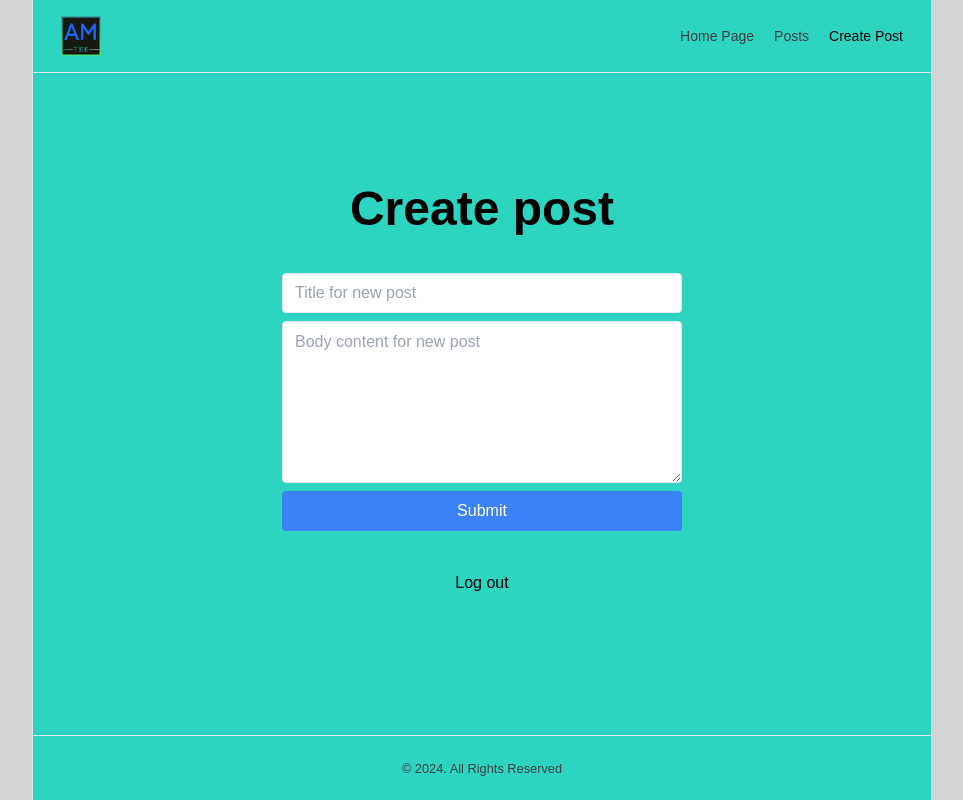
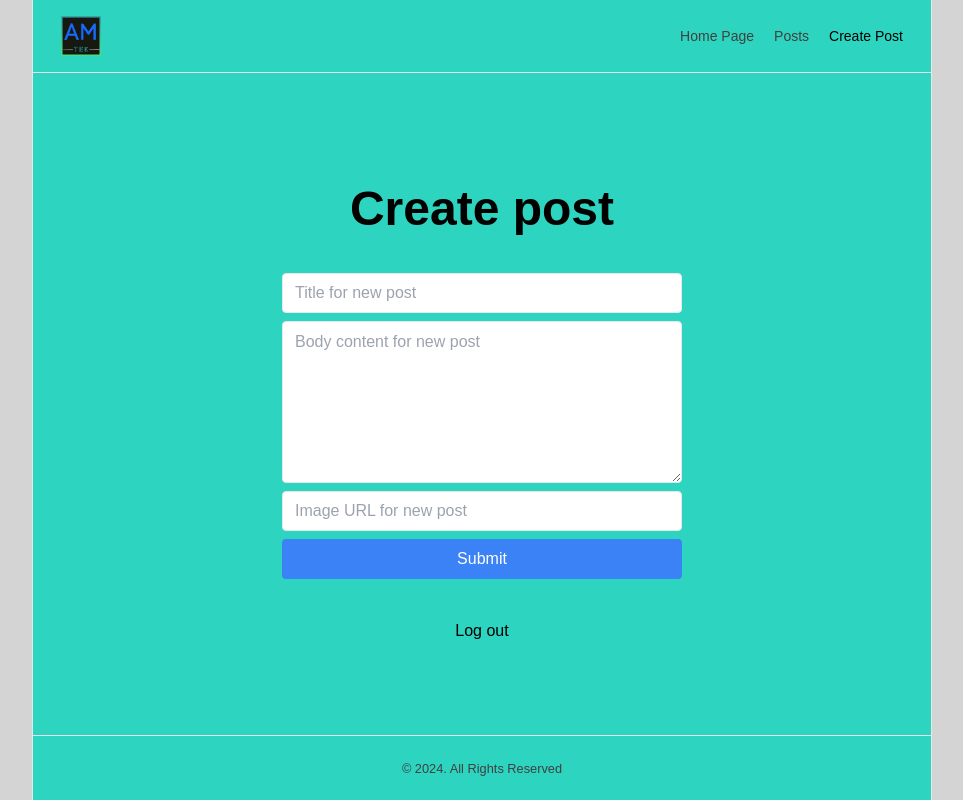
Before and after one commit to AM-TEK/blog-app, a Next.js app: page /create-post in a window 1280 px wide. Shown: the whole page, without its empty margins (158-1121 px from the left). Built offline with nearby package versions, Linux system fonts and the light colour scheme; a web font is replaced by a local one.

Commit message:
add imageUrl input to form

```diff
--- a/src/components/form.tsx
+++ b/src/components/form.tsx
@@ -21,6 +21,13 @@ export default function Form() {
         rows={6}
         required
       />
+      <input
+        type="text"
+        name="imageUrl"
+        placeholder="Image URL for new post"
+        className="border rounded px-3 h-10 text-stone-600"
+        required
+      />
       <button className="h-10 bg-blue-500 px-5 rounded text-white">
         Submit
       </button>
```
